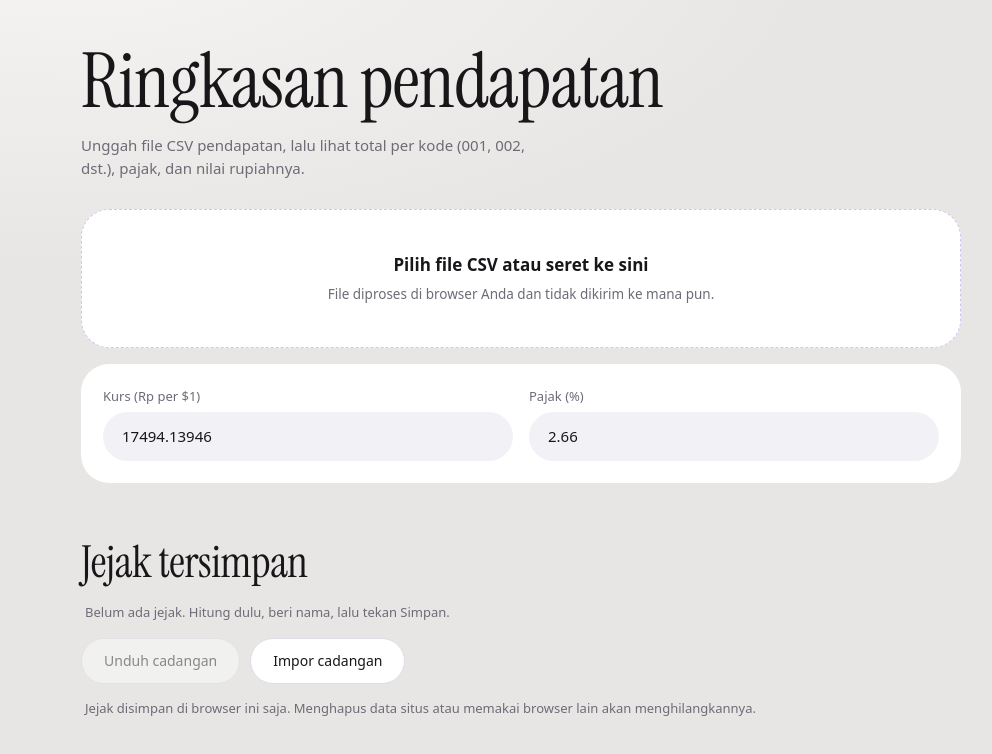
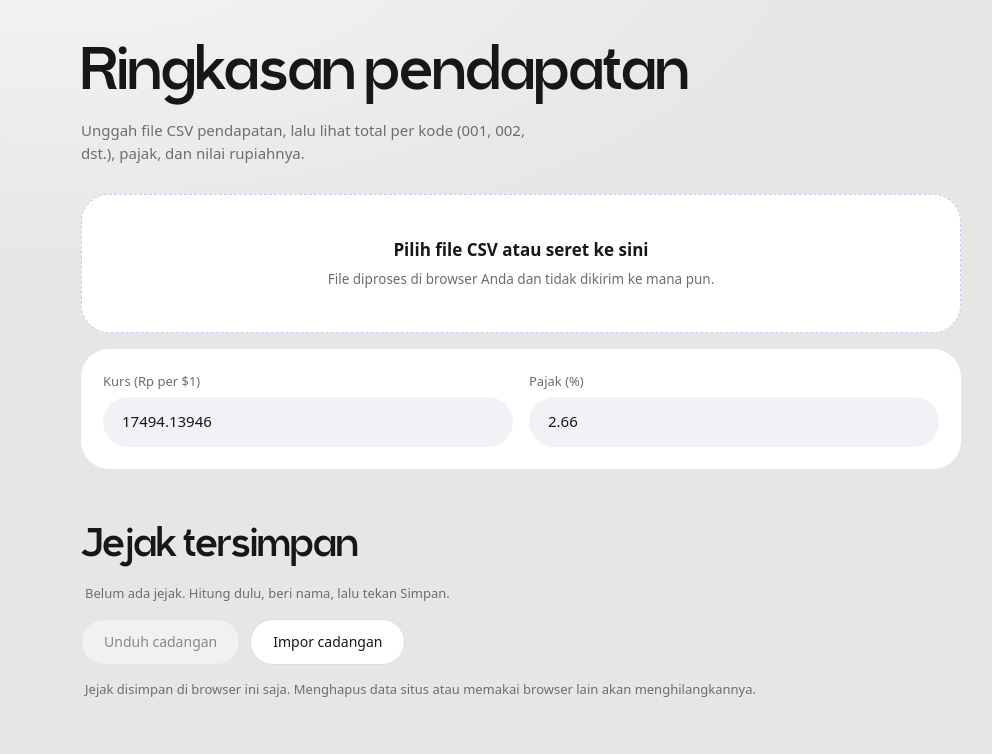
Before and after one commit to ivalramzi/earning.summary, a Next.js app: page / in a window 1280 px wide. Shown: the top 754 px of the page, without its empty margins (119-1111 px from the left). Built offline with nearby package versions, Linux system fonts and the light colour scheme; a web font is replaced by a local one.

Commit message:
Upload via Depup

```diff
--- a/app/globals.css
+++ b/app/globals.css
@@ -2,12 +2,13 @@
 @font-face{font-family:"Open Sauce";font-style:normal;font-weight:400;font-display:swap;src:url("https://cdn.jsdelivr.net/fontsource/fonts/open-sauce-sans@latest/latin-400-normal.woff2") format("woff2")}
 @font-face{font-family:"Open Sauce";font-style:normal;font-weight:500;font-display:swap;src:url("https://cdn.jsdelivr.net/fontsource/fonts/open-sauce-sans@latest/latin-500-normal.woff2") format("woff2")}
 @font-face{font-family:"Open Sauce";font-style:normal;font-weight:600;font-display:swap;src:url("https://cdn.jsdelivr.net/fontsource/fonts/open-sauce-sans@latest/latin-600-normal.woff2") format("woff2")}
+@font-face{font-family:"Mortane";font-style:normal;font-weight:400;font-display:swap;src:url("/fonts/MortaneDEMO-Regular.ttf") format("truetype")}
 
 :root{
   --bg:#e7e6e4;--card:#fff;--ink:#17171a;--muted:#6d6c76;--line:#ece9f4;
   --lav:#bcb3f3;--lav-soft:#d9d4fa;--lav-pale:#f0edfd;--lime:#d4f46a;--field:#f2f1f5;--err:#b3261e;
   --body:"Open Sauce","Open Sauce Sans","Open Sauce One",system-ui,-apple-system,"Segoe UI",sans-serif;
-  --head:var(--font-heading),"Instrument Serif",Georgia,serif;
+  --head:"Mortane",var(--body);
   color-scheme:light;
 }
 *{box-sizing:border-box}
@@ -19,7 +20,7 @@ body{
 main{max-width:920px;margin:0 auto;padding:44px 20px 72px}
 
 h1,h2{font-family:var(--head);font-weight:400;letter-spacing:-.01em}
-h1{font-size:clamp(46px,8.5vw,76px);line-height:1;margin:0 0 14px}
+h1{font-size:clamp(38px,7vw,60px);line-height:1.02;margin:0 0 14px}
 .sub{color:var(--muted);margin:0 0 28px;max-width:54ch}
 
 /* Unggah */
@@ -41,7 +42,7 @@ input[type=number]:focus,input[type=text]:focus,button:focus-visible,.saved-head
 /* Total */
 .hero{background:var(--lav);color:var(--ink);border-radius:28px;padding:30px 30px 26px;margin:16px 0}
 .hero small{display:block;font-size:13.5px;font-weight:500;opacity:.75}
-.hero .big{font-family:var(--head);font-weight:400;font-size:clamp(42px,9.5vw,76px);line-height:1.05;margin:6px 0 10px;font-variant-numeric:tabular-nums;overflow-wrap:anywhere}
+.hero .big{font-weight:600;letter-spacing:-.02em;font-size:clamp(36px,8vw,60px);line-height:1.08;margin:6px 0 10px;font-variant-numeric:tabular-nums;overflow-wrap:anywhere}
 .hero p{margin:0;font-size:13.5px;opacity:.8}
 
 /* Tabel */
@@ -67,13 +68,13 @@ button.danger{color:var(--err)}
 
 /* Jejak tersimpan */
 .history{margin-top:56px}
-.history h2{font-size:clamp(32px,5vw,44px);line-height:1.05;margin:0 0 16px}
+.history h2{font-size:clamp(30px,5vw,40px);line-height:1.05;margin:0 0 16px}
 .saved{list-style:none;margin:0;padding:0;display:flex;flex-direction:column;gap:12px}
 .saved-item{background:var(--card);border-radius:24px;overflow:hidden}
 .saved-head{display:grid;grid-template-columns:1fr auto;gap:2px 14px;align-items:baseline;width:100%;text-align:left;margin:0;border:0;border-radius:0;background:transparent;padding:18px 24px}
 .saved-head:hover,.saved-head[aria-expanded="true"]{background:var(--lav-pale)}
 .saved-name{font-size:15px;font-weight:600}
-.saved-idr{font-family:var(--head);font-size:28px;line-height:1.1;font-variant-numeric:tabular-nums}
+.saved-idr{font-weight:600;font-size:20px;line-height:1.2;font-variant-numeric:tabular-nums}
 .saved-meta{grid-column:1/-1;color:var(--muted);font-size:13px;font-weight:400}
 .saved-body{padding:4px 20px 20px;background:var(--lav-pale)}
 .saved-body .scroll{border-radius:20px}
@@ -87,7 +88,7 @@ button.danger{color:var(--err)}
 
 /* Item teratas */
 .top{background:var(--card);border-radius:24px;padding:20px 24px;margin-top:16px}
-.top h3,.compare h3{font-family:var(--head);font-weight:400;font-size:26px;line-height:1.1;margin:0 0 10px}
+.top h3,.compare h3{font-family:var(--head);font-weight:400;font-size:24px;line-height:1.15;margin:0 0 10px}
 .top ol{list-style:none;margin:0;padding:0}
 .top li{display:flex;justify-content:space-between;gap:16px;padding:9px 0;border-bottom:1px solid var(--line);font-variant-numeric:tabular-nums}
 .top li:last-child{border-bottom:0}
--- a/app/layout.js
+++ b/app/layout.js
@@ -1,15 +1,6 @@
-import { Instrument_Serif } from "next/font/google";
 import "./globals.css";
 
-// Heading: Instrument Serif. Body: Open Sauce (dimuat lewat @font-face di globals.css).
-const heading = Instrument_Serif({
-  subsets: ["latin"],
-  weight: "400",
-  style: ["normal", "italic"],
-  display: "swap",
-  variable: "--font-heading",
-});
-
+// Heading: Mortane (public/fonts). Body: Open Sauce. Keduanya dimuat lewat @font-face di globals.css.
 export const metadata = {
   title: "Ringkasan Pendapatan",
   description: "Unggah CSV pendapatan dan lihat total per kode, pajak, dan nilai rupiah.",
@@ -19,7 +10,7 @@ export const viewport = { width: "device-width", initialScale: 1, viewportFit: "
 
 export default function RootLayout({ children }) {
   return (
-    <html lang="id" className={heading.variable}>
+    <html lang="id">
       <body>{children}</body>
     </html>
   );
```
Also changed, not shown: public/fonts/MortaneDEMO-Regular.ttf (added), 1 other file (tests, documents, lock files or other folders).
